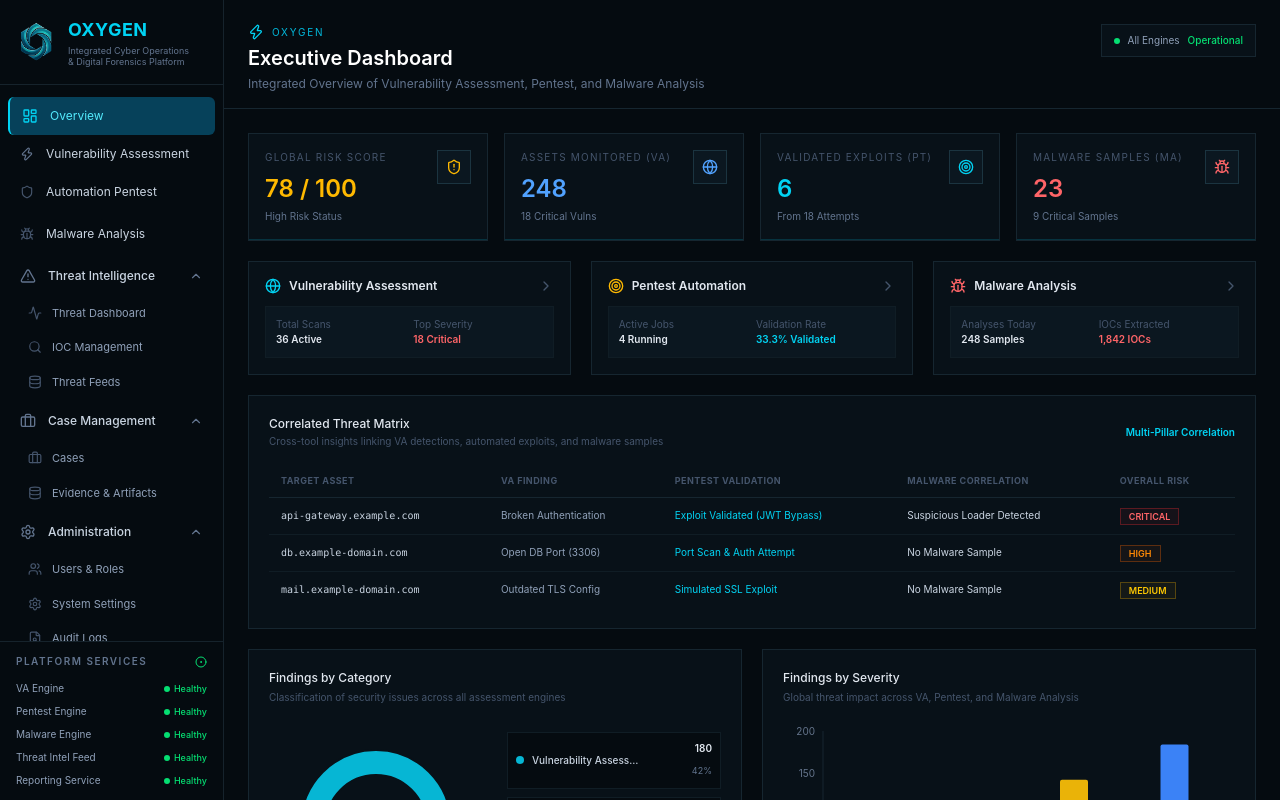
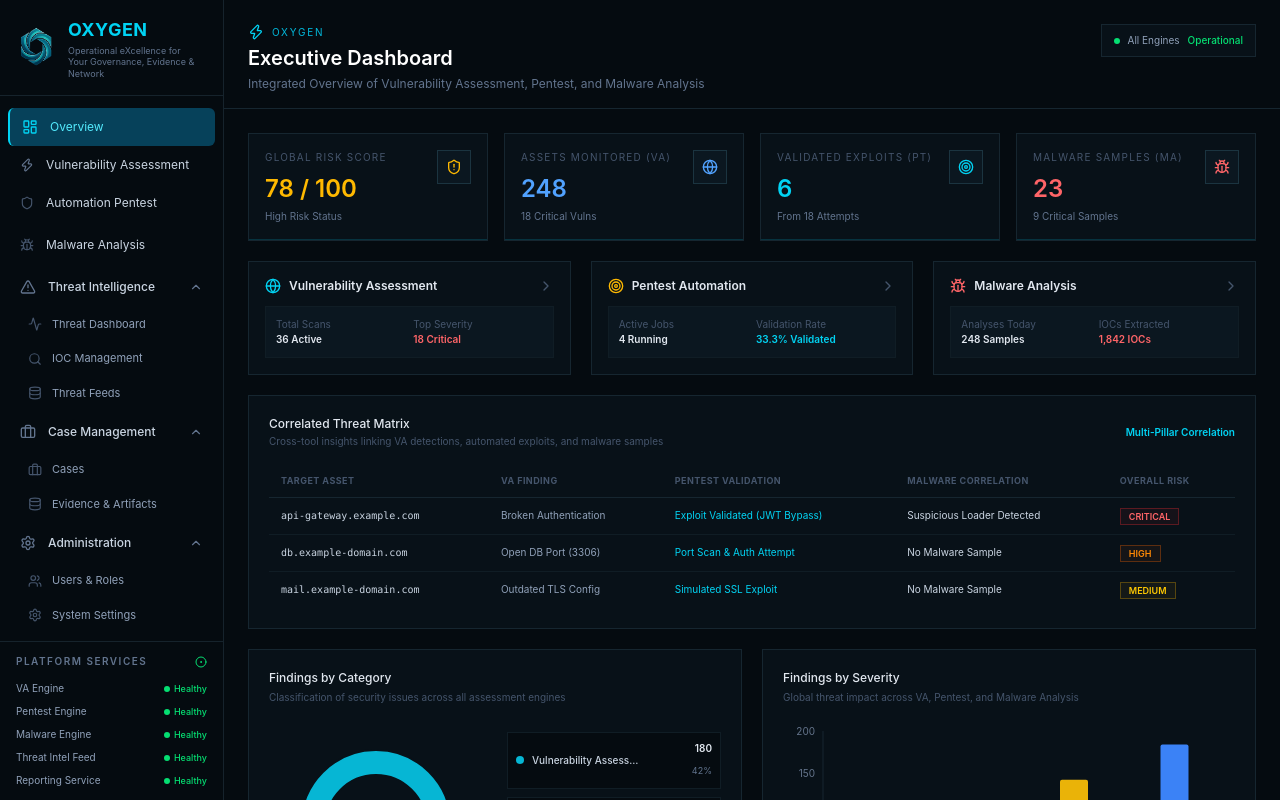
Before and after one commit to maulanasigit20/cyberlabs_platform_prototype, a Next.js app: page / in a window 1280 px wide. Built offline with nearby package versions, Linux system fonts and the light colour scheme.

Commit message:
edit metadata 3

```diff
--- a/components/sidebar.tsx
+++ b/components/sidebar.tsx
@@ -82,9 +82,9 @@ export default function Sidebar({
             </div>
 
             <div className="text-[9px] leading-tight text-slate-500 mt-0.5">
-              Integrated Cyber Operations
+              Operational eXcellence for
               <br />
-              & Digital Forensics Platform
+              Your Governance, Evidence & Network
             </div>
           </div>
 
```
